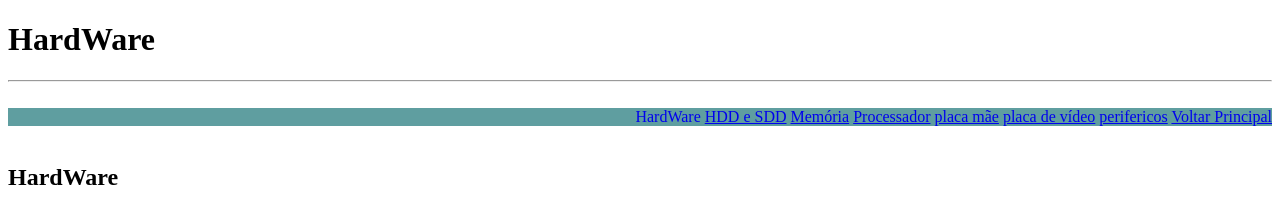
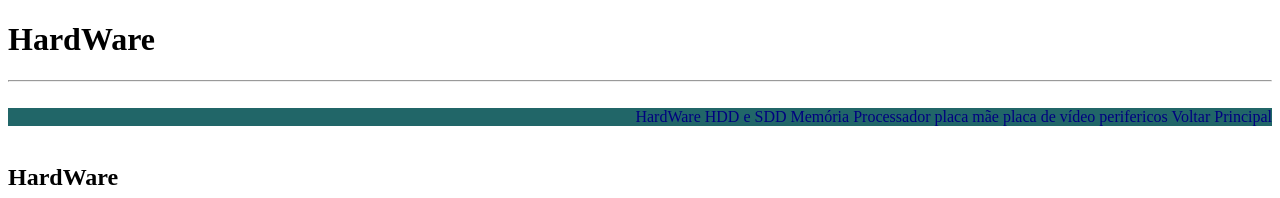
Before and after one commit to Gulag02/Projeto-4, a plain HTML site: page hardware.html in a window 1280 px wide. Shown: the top 198 px of the page. Drawn offline with Linux system fonts and the light colour scheme.

Commit message:
Add files via upload

```diff
--- a/hardware.html
+++ b/hardware.html
@@ -12,15 +12,15 @@
     <h1>HardWare</h1>
     <hr>
     <br>
-    <div align = "right" style="margin: right 100px; background-color:cadetblue;">
-        <a href="#hardware"style="text-decoration: none; font: size 25px;" >HardWare</a>
-        <a href="#hddesdd">HDD e SDD</a>
-        <a href="#memoria">Memória</a>
-        <a href="#processador">Processador</a>
-        <a href="#placamae">placa mãe</a>
-        <a href="#placadevideo">placa de vídeo</a>
-        <a href="#perifericos">perifericos</a>
-        <a href="index.html">Voltar Principal</a>
+    <div align = "right" style="margin: right 100px; background-color:#216668;">
+        <a href="#hardware" style="text-decoration: none; font: size 25px; color:navy; " >HardWare</a>
+        <a href="#hddesdd" style="text-decoration: none; font: size 25px; color:navy;">HDD e SDD</a>
+        <a href="#memoria"style="text-decoration: none; font: size 25px; color:navy;" >Memória</a>
+        <a href="#processador" style="text-decoration: none; font: size 25px; color:navy;">Processador</a>
+        <a href="#placamae" style="text-decoration: none; font: size 25px; color:navy;">placa mãe</a>
+        <a href="#placadevideo" style="text-decoration: none; font: size 25px; color:navy;">placa de vídeo</a>
+        <a href="#perifericos" style="text-decoration: none; font: size 25px; color:navy;">perifericos</a>
+        <a href="index.html" style="text-decoration: none; font: size 25px; color:navy;" >Voltar Principal</a>
     </div>
     <br>
     <section>
```
